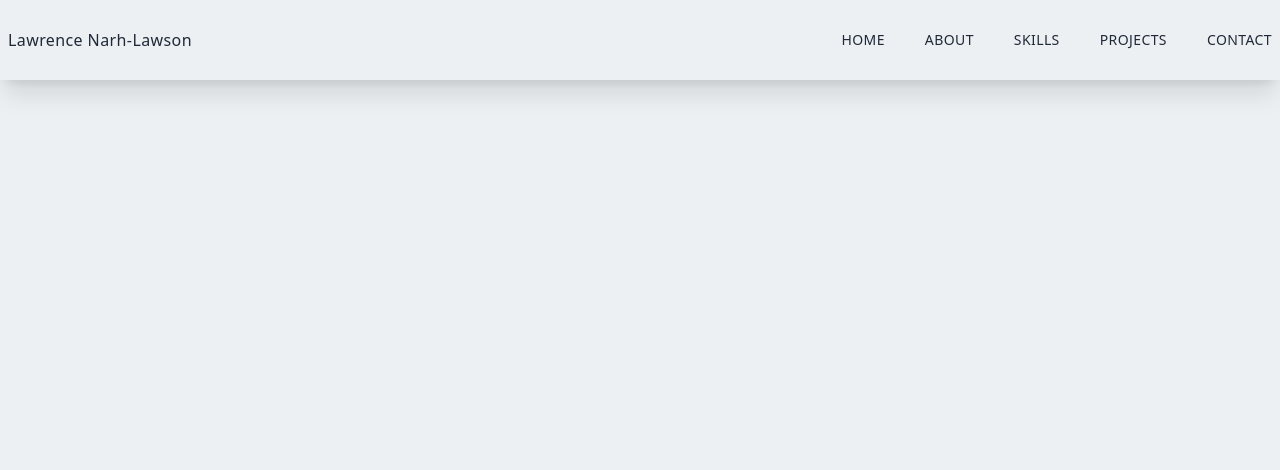
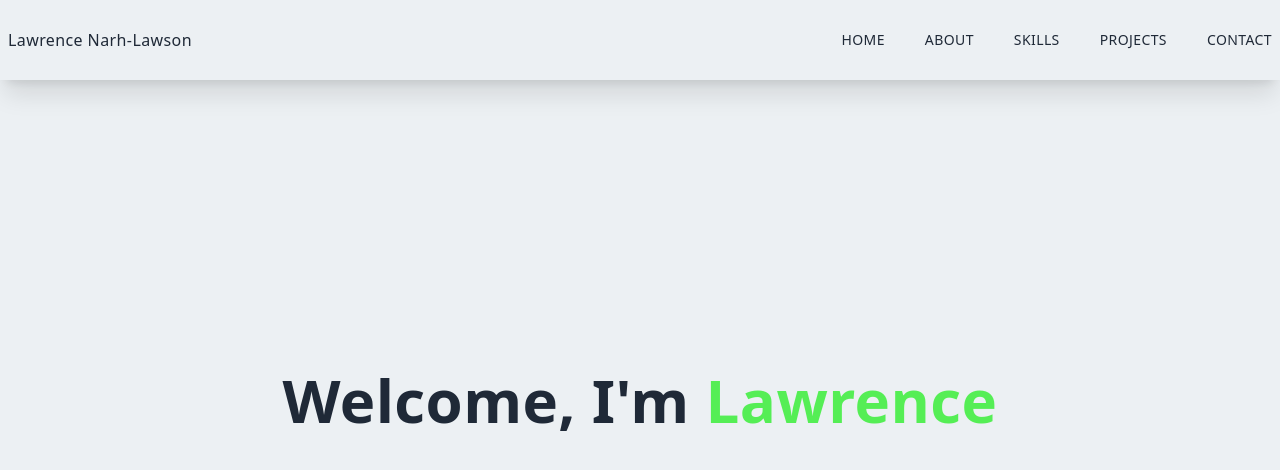
Before and after one commit to lawlawson/portfolio-july, a Next.js app: page / in a window 1280 px wide. Shown: the top 470 px of the page. Built offline with nearby package versions, Linux system fonts and the light colour scheme.

Commit message:
Created Main component

```diff
--- /dev/null
+++ b/pages/components/Main.jsx
@@ -0,0 +1,15 @@
+import React from 'react'
+
+const Main = () => {
+  return (
+    <div className="w-full h-screen text-center">
+      <div className="max-w-[1240px] w-full h-full mx-auto p2 flex justify-center items-center">
+        <div>
+          <h1>Welcome, I&apos;m <span className="text-[#5e5]">Lawrence</span></h1>
+        </div>
+      </div>
+    </div>
+  )
+}
+
+export default Main
--- a/pages/index.js
+++ b/pages/index.js
@@ -1,5 +1,6 @@
 import Head from 'next/head';
 import Image from 'next/image';
+import Main from './components/Main';
 import Navbar from './components/Navbar';
 
 export default function Home() {
@@ -11,6 +12,7 @@ export default function Home() {
         <link rel='icon' href='/favicon.ico' />
       </Head>
       <Navbar />
+      <Main />
     </div>
   );
 }
```
